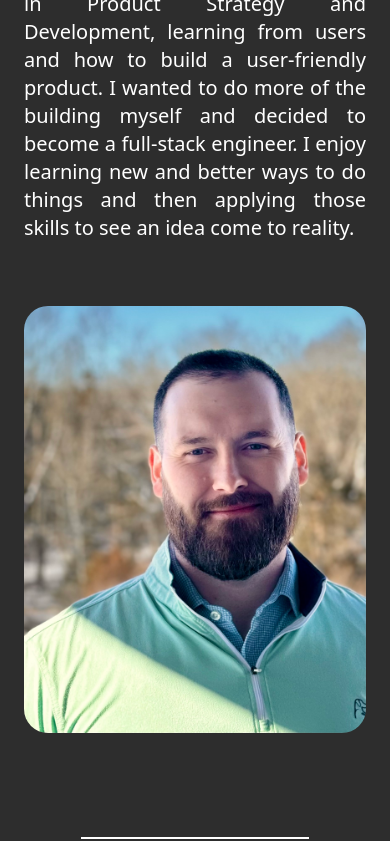
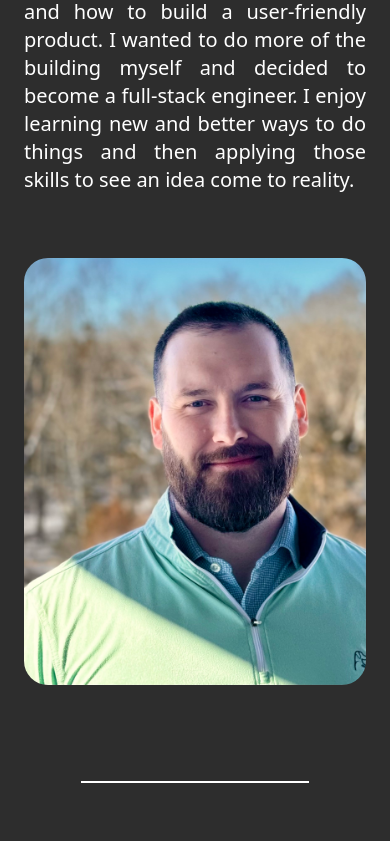
Before and after one commit to jwbw29/nextjs-portfolio, a Next.js app: page / in a window 390 px wide. Shown: the part 1156-1997 px from the top of the page. Built offline with nearby package versions, Linux system fonts and the light colour scheme.

Commit message:
Update styling in about.js and project.js

```diff
--- a/components/about.js
+++ b/components/about.js
@@ -4,7 +4,7 @@ import portrait from "../public/portrait.jpg";
 
 const AboutMe = () => {
   return (
-    <div className="flex flex-col lg:flex-row min-h-screen gap-16 lg:gap-4 text-4xl py-24 ">
+    <div className="flex flex-col lg:flex-row min-h-screen gap-16 lg:gap-4 text-4xl py-12 lg:py-24 ">
       {" "}
       <div className="flex flex-col lg:w-1/2 gap-12 justify-center">
         <div className="flex flex-col items-center lg:items-start">
@@ -26,8 +26,8 @@ const AboutMe = () => {
           alt="Picture of the project"
         />
       </div>
-      <div className="lg:hidden flex justify-center mt-10">
-        <div className="border-b-2 border-white w-2/3"></div>
+      <div className="lg:hidden flex justify-center">
+        <div className="border-b-2 border-white w-2/3 mt-8"></div>
       </div>
     </div>
   );
--- a/components/project.js
+++ b/components/project.js
@@ -4,7 +4,7 @@ import { PrimaryButton, SecondaryButton } from "./button";
 
 const Project = ({ project }) => {
   return (
-    <div className="flex flex-col lg:flex-row min-h-screen text-4xl gap-12 py-24 ">
+    <div className="flex flex-col lg:flex-row min-h-screen text-4xl gap-12 py-12 lg:py-24 ">
       {" "}
       <div className="flex flex-col lg:w-1/2 gap-16 lg:gap-12 justify-center">
         <div className="flex flex-col items-center lg:items-start">
@@ -32,8 +32,8 @@ const Project = ({ project }) => {
           </Link>
         </div>
       </div>
-      <div className="lg:hidden flex justify-center mt-8">
-        <div className="border-t-2 border-white w-2/3"></div>
+      <div className="lg:hidden flex justify-center ">
+        <div className="border-t-2 border-white w-2/3 mt-8"></div>
       </div>
     </div>
   );
```
